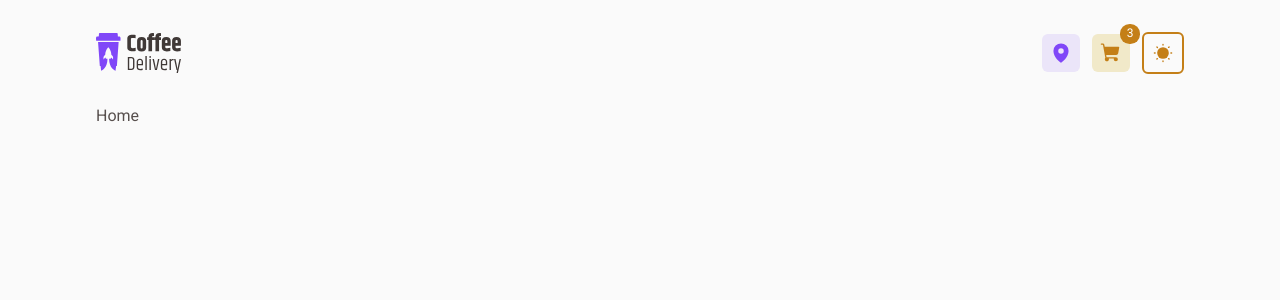
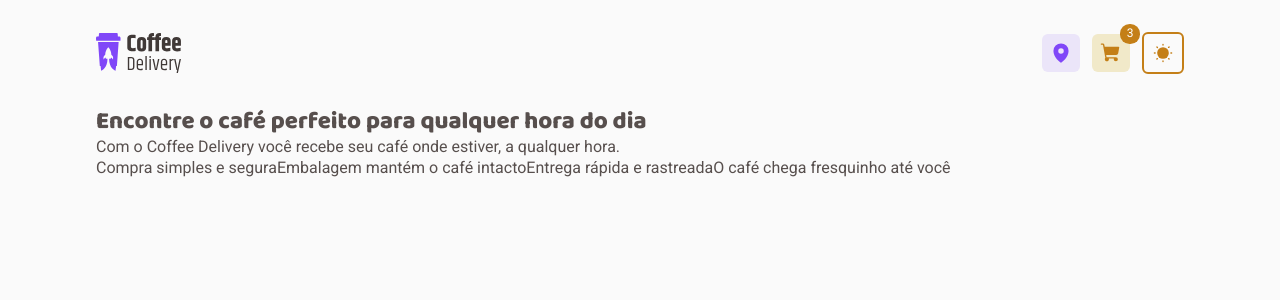
Before and after one commit to paulopbomfim/coffee-delivery, a React (Vite) app: page / in a window 1280 px wide. Shown: the top 300 px of the page. Built offline with nearby package versions, Linux system fonts and the light colour scheme; no server answers.

Commit message:
:construction: structure of hero section

```diff
--- a/src/pages/Home/index.tsx
+++ b/src/pages/Home/index.tsx
@@ -1,6 +1,22 @@
 
 export function Home() {
 	return (
-		<div>Home</div>
+		<main>
+			<section>
+				<h1>Encontre o café perfeito para qualquer hora do dia</h1>
+				<span>Com o Coffee Delivery você recebe seu café onde estiver, a qualquer hora.</span>
+
+				<div>
+					<span>Compra simples e segura</span>
+					<span>Embalagem mantém o café intacto</span>
+					<span>Entrega rápida e rastreada</span>
+					<span>O café chega fresquinho até você</span>
+				</div>
+
+				<img src="" alt="" />
+			</section>
+
+
+		</main>
 	);
 }
```
Also changed, not shown: .eslintrc.cjs.
